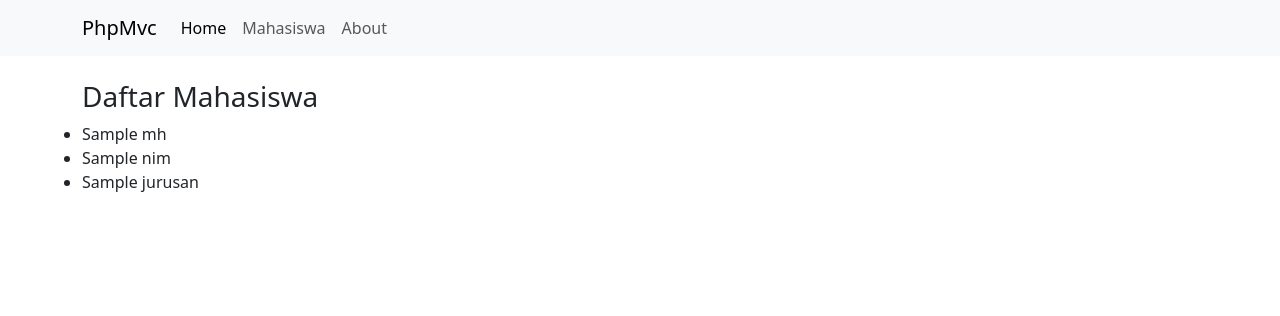
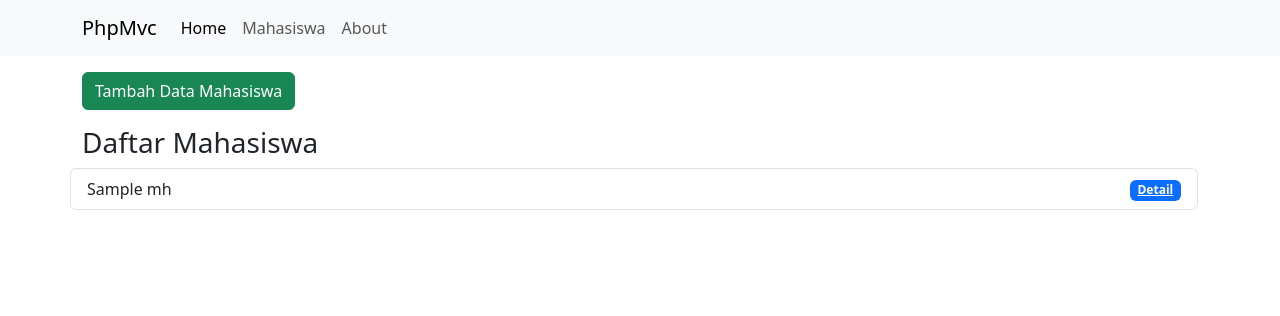
Before and after one commit to Riskiwahyudi1/PhpMVC, a PHP site: the page made by app/views/mahasiswa/index.php in a window 1280 px wide. Shown: the top 316 px of the page. Run offline with PHP 8.4, Linux system fonts and the light colour scheme; the template is opened without the code that fills it: most values are stand-ins (such as "Sample title", 1, 10 or a date in 2020); some libraries are stand-ins or nearby versions.

Commit message:
add fiture mahasiswa

```diff
--- a/app/core/Constants.php
+++ /dev/null
@@ -1,3 +0,0 @@
-<?php
-
-define('BASEURL', 'http://localhost/PhpMvc/public');
--- a/app/init.php
+++ b/app/init.php
@@ -2,5 +2,6 @@
 
 require_once "core/App.php";
 require_once "core/Controller.php";
+require_once "core/Database.php";
 
-require_once "core/Constants.php";
+require_once "config/config.php";
--- a/app/views/mahasiswa/index.php
+++ b/app/views/mahasiswa/index.php
@@ -1,13 +1,53 @@
-<div class="container mt-4">
+<div class="container mt-3">
+    <button type="button" class="btn btn-success mb-3" data-bs-toggle="modal" data-bs-target="#exampleModal">
+        Tambah Data Mahasiswa
+    </button>
     <div class="row">
         <h3>Daftar Mahasiswa</h3>
-        <?php
-        foreach($data['mhs'] as $mhs) : ?>
-            <ul>
-                <li><?= $mhs['Nama'] ?></li>
-                <li><?= $mhs['Nim'] ?></li>
-                <li><?= $mhs['Jurusan'] ?></li>
-            </ul>
-         <?php  endforeach; ?>
+        <ul class="list-group">
+            <?php
+            foreach($data['mhs'] as $mhs) : ?>
+            <li class="list-group-item d-flex justify-content-between align-items-end "><?= $mhs['Nama'];?>
+                <a href="<?= BASEURL; ?>/mahasiswa/detail/<?= $mhs['Nim']; ?>" class="badge text-bg-primary ">Detail</a>
+            </li>
+            <?php  endforeach; ?>
+        </ul>
     </div>
 </div>
+
+<!-- Modal -->
+<div class="modal fade" id="exampleModal" tabindex="-1" aria-labelledby="exampleModalLabel" aria-hidden="true">
+    <div class="modal-dialog">
+        <div class="modal-content">
+            <div class="modal-header">
+                <h1 class="modal-title fs-5" id="exampleModalLabel">Tambah Data </h1>
+                <button type="button" class="btn-close" data-bs-dismiss="modal" aria-label="Close"></button>
+            </div>
+            <form action="<?= BASEURL; ?>/mahasiswa/tambah" method="post">
+                <div class="modal-body">
+                    <div class="mb-3">
+                        <label for="namaMahasiswa" class="form-label">Nama Mahasiswa</label>
+                        <input type="text" class="form-control" id="namaMahasiswa" name="nama">
+                    </div>
+                    <div class="mb-3">
+                        <label for="nim" class="form-label">Nim</label>
+                        <input type="number" class="form-control" id="nim" name="nim">
+                    </div>
+                    <div class="mb-3">
+                        <label for="namaMahasiswa" class="form-label">Jurusan</label>
+                        <select class="form-select" aria-label="Default select example" name="jurusan">
+                            <option selected>Pilih Jurusan</option>
+                            <option value="Teknik Informatika">Teknik Informatika</option>
+                            <option value="Teknik Mesin">Teknik Mesin</option>
+                            <option value="Teknik multimedia">Teknik Multimedia</option>
+                        </select>
+                    </div>
+                </div>
+                <div class="modal-footer">
+                    <button type="button" class="btn btn-secondary" data-bs-dismiss="modal">Close</button>
+                    <button type="submit" class="btn btn-primary">Simpan Data</button>
+                </div>
+            </form>
+        </div>
+    </div>
+</div>
```
Also changed, not shown: app/config/config.php (added, +10 -0 lines), app/controllers/Mahasiswa.php (+15 -0 lines), app/core/Database.php (added, +77 -0 lines), app/models/Mahasiswa_model.php (+27 -14 lines), app/views/mahasiswa/detail.php (added, +13 -0 lines).
